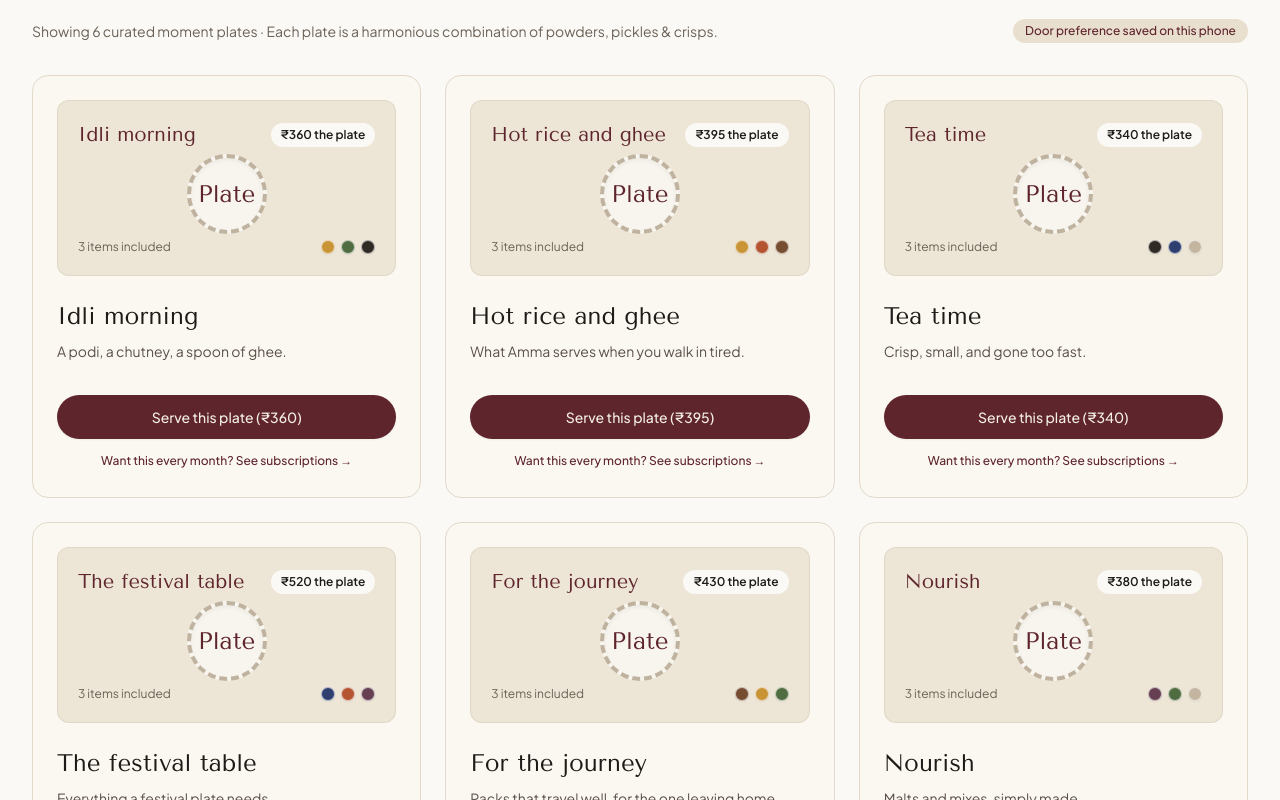
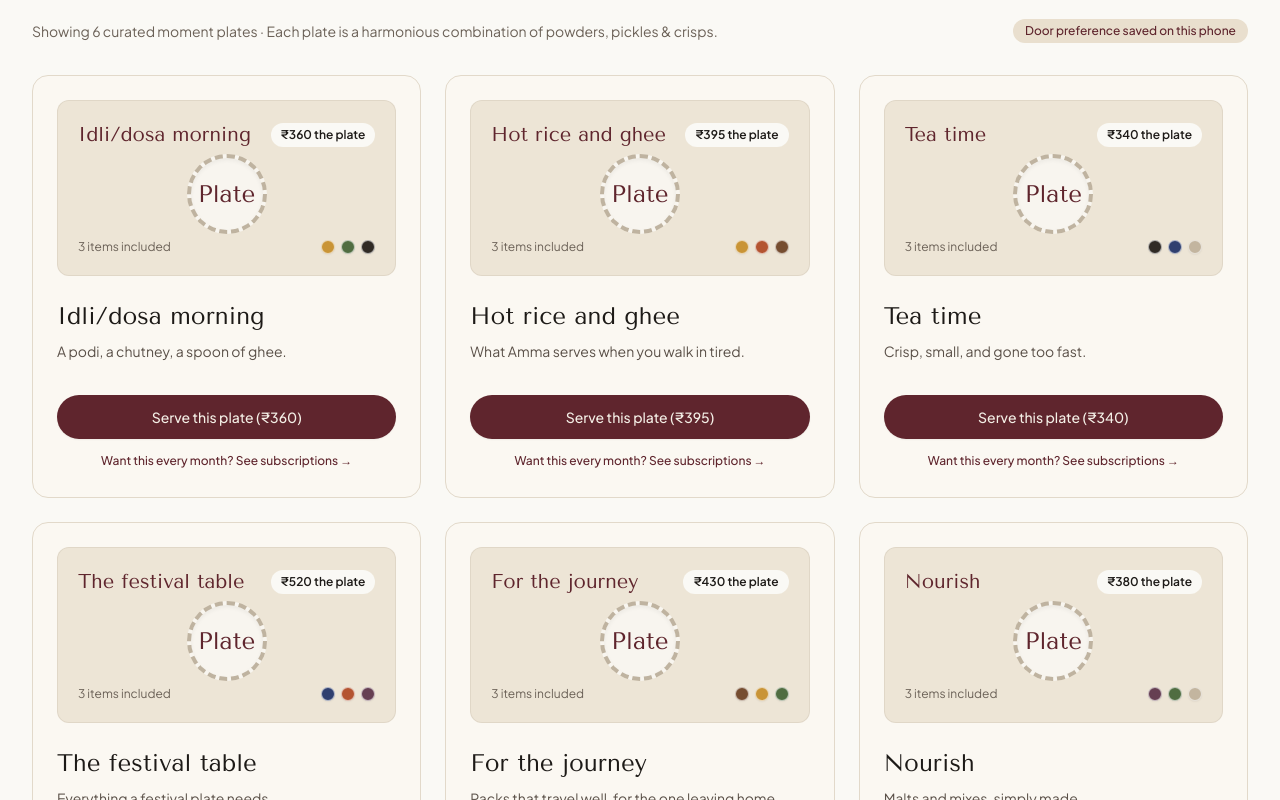
Before and after one commit to Shlok1729/khaadyam, a Next.js app: page / in a window 1280 px wide. Shown: the part 1520-2320 px from the top of the page. Built offline with nearby package versions, Linux system fonts and the light colour scheme.

Commit message:
update meal plate title to Idli/dosa morning

```diff
--- a/src/data/catalog.ts
+++ b/src/data/catalog.ts
@@ -344,10 +344,10 @@ export const MEAL_PLATES: MealPlate[] = [
   {
     id: "idli-morning",
     slug: "idli-morning",
-    title: "Idli morning",
-    kannadaTitle: "ಇಡ್ಲಿ ಬೆಳಿಗ್ಗೆ",
+    title: "Idli/dosa morning",
+    kannadaTitle: "ಇಡ್ಲಿ/ದೋಸೆ ಬೆಳಿಗ್ಗೆ",
     description: "A podi, a chutney, a spoon of ghee.",
-    kannadaDescription: "ಬಿಸಿ ಇಡ್ಲಿ, ಎರಡು ವಿಧದ ಚಟ್ನಿ ಪುಡಿ ಮತ್ತು ಶುದ್ಧ ತುಪ್ಪದ ರುಚಿ.",
+    kannadaDescription: "ಬಿಸಿ ಇಡ್ಲಿ ಅಥವಾ ದೋಸೆ, ಎರಡು ವಿಧದ ಚಟ್ನಿ ಪುಡಿ ಮತ್ತು ಶುದ್ಧ ತುಪ್ಪದ ರುಚಿ.",
     price: 360,
     colors: ["#C99436", "#506D41", "#302A25"],
     includedProductIds: ["shenga-pudi", "gurellu-pudi", "nippattu-crunch"],
```
